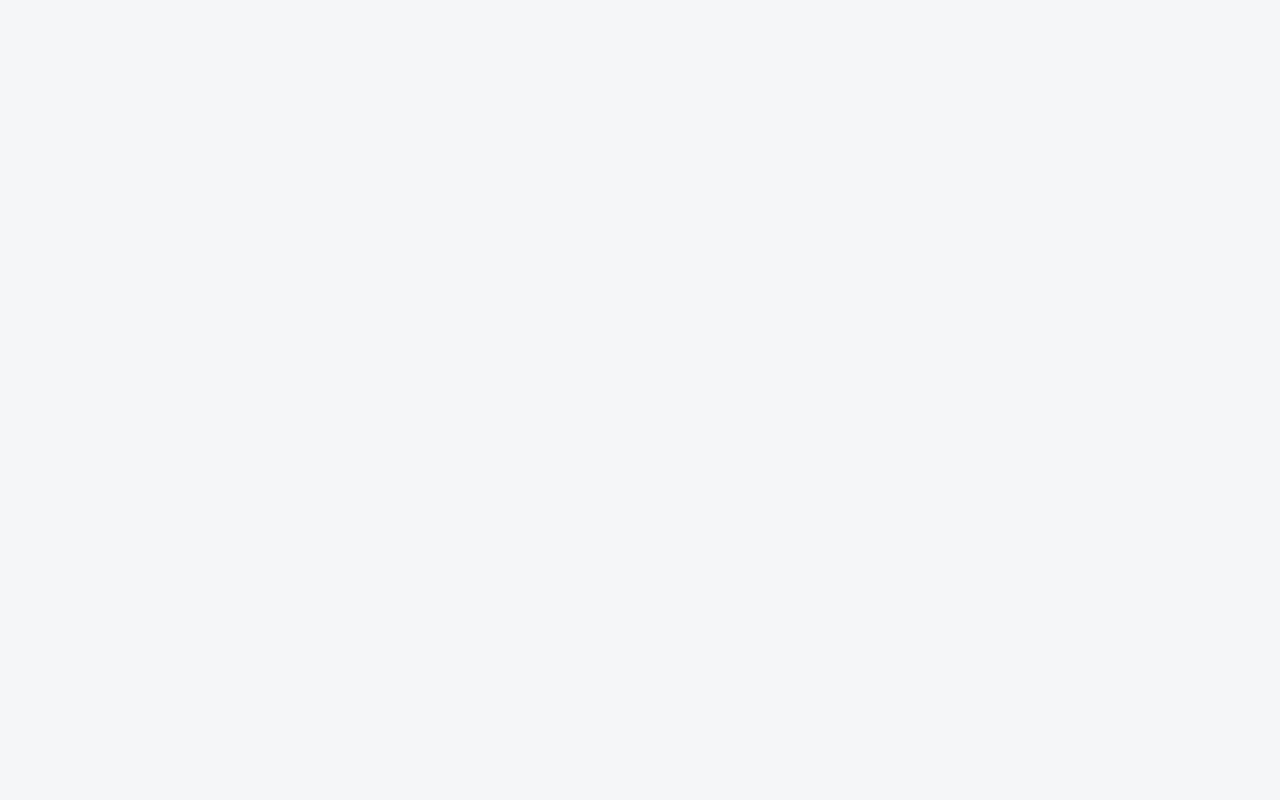
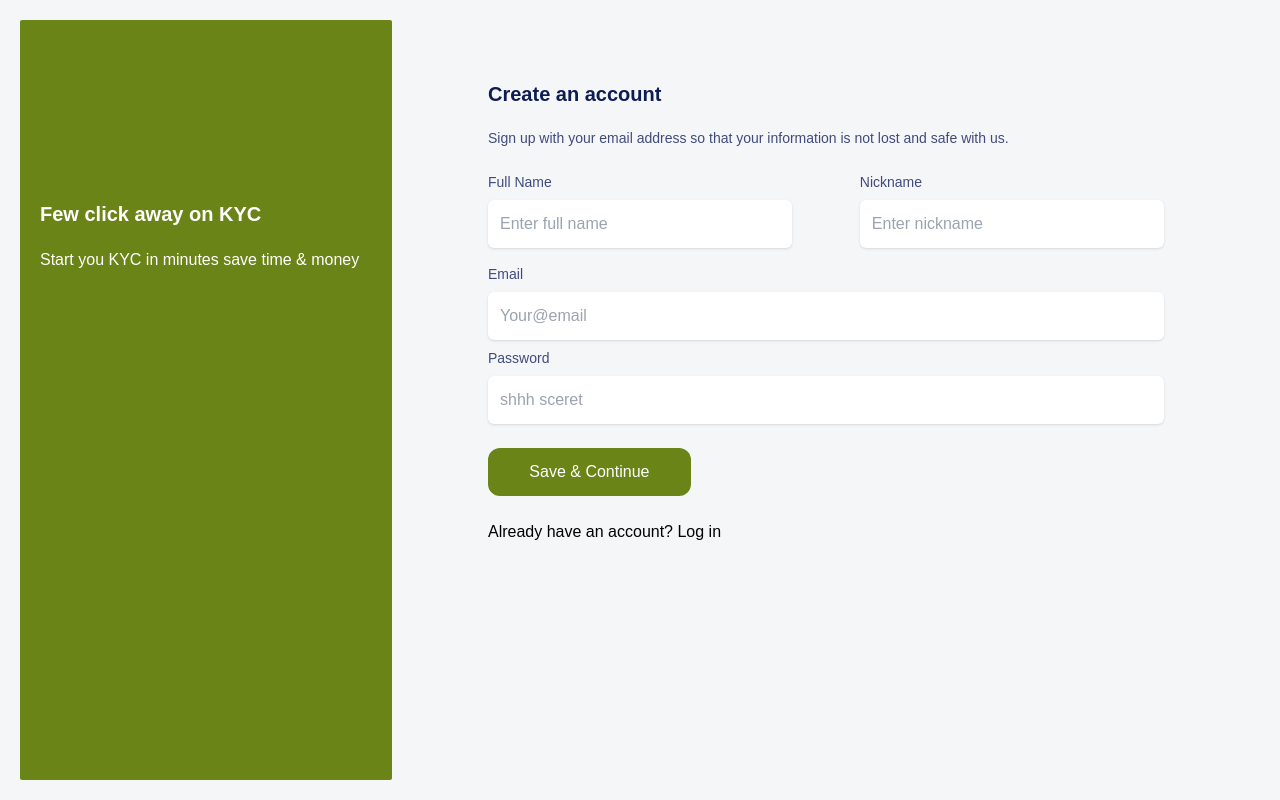
Before and after one commit to PropertyList/frontend, a React (Create React App) app: page /signup in a window 1280 px wide. Before the commit this address had no page. Built offline with nearby package versions, Linux system fonts and the light colour scheme.

Commit message:
:sparkles: Added signup page

```diff
--- a/src/pages/Index.jsx
+++ b/src/pages/Index.jsx
@@ -2,12 +2,14 @@ import React from "react";
 import { BrowserRouter, Route, Routes } from "react-router-dom";
 import Home from "./Home";
 import PersonalDetails from "./PersonalDetails";
+import SignUp from "./SignUp";
 const Index = () => {
   return (
     <BrowserRouter>
       <Routes>
         <Route path="/" element={<Home />} />
         <Route path="/kyc" element={<PersonalDetails />} />
+        <Route path="/signup" element={<SignUp />} />
       </Routes>
     </BrowserRouter>
   );
--- a/src/pages/PersonalDetails.jsx
+++ b/src/pages/PersonalDetails.jsx
@@ -18,7 +18,7 @@ const PersonalDetails = () => {
         <input
           type="text"
           placeholder="Flat no / House no"
-          className="p-3 rounded-md outline-none"
+          className="shadow p-3 rounded-md outline-none"
         />
         <label className="text-[#404B7C] font-normal text-sm my-2">
           Line 2
@@ -26,7 +26,7 @@ const PersonalDetails = () => {
         <input
           type="text"
           placeholder="Street name / Building no / Plot no"
-          className="p-3 rounded-md outline-none"
+          className="shadow p-3 rounded-md outline-none"
         />
         <div className="flex flex-row justify-between my-2">
           <div className="flex flex-col basis-[45%]">
@@ -36,7 +36,7 @@ const PersonalDetails = () => {
             <input
               type="text"
               placeholder="Enter city name"
-              className="p-3 rounded-md outline-none"
+              className="shadow p-3 rounded-md outline-none"
             />
           </div>
           <div className="flex flex-col basis-[45%]">
@@ -46,7 +46,7 @@ const PersonalDetails = () => {
             <input
               type="text"
               placeholder="Flat no / House no"
-              className="p-3 rounded-md outline-none"
+              className="shadow p-3 rounded-md outline-none"
             />
           </div>
         </div>
@@ -58,7 +58,7 @@ const PersonalDetails = () => {
             <input
               type="text"
               placeholder="Enter country name"
-              className="p-3 rounded-md outline-none"
+              className="shadow p-3 rounded-md outline-none"
             />
           </div>
           <div className="flex flex-col basis-[45%]">
@@ -68,7 +68,7 @@ const PersonalDetails = () => {
             <input
               type="text"
               placeholder="Enter postal / zip code"
-              className="p-3 rounded-md outline-none"
+              className="shadow p-3 rounded-md outline-none"
             />
           </div>
         </div>
--- a/src/pages/Signup.jsx
+++ b/src/pages/Signup.jsx
@@ -0,0 +1,66 @@
+import React from "react";
+
+const SignUp = () => {
+  return (
+    <div className="flex flex-row p-5 h-[100vh]">
+      <div className=" rounded-sm basis-[30%] bg-[#6B8418] text-white flex flex-col p-5 leading-6">
+        <h2 className="font-semibold text-xl mb-5 mt-40">
+          Few click away on KYC
+        </h2>
+        <p>Start you KYC in minutes save time & money</p>
+      </div>
+      <form className="basis-[70%] flex flex-col px-24 py-10 flex-start">
+        <h2 className="text-[#0D1D54] font-semibold text-xl my-5">
+          Create an account
+        </h2>
+        <p className="text-[#404B7C] font-[500] text-sm mb-2">
+          {" "}
+          Sign up with your email address so that your information is not lost
+          and safe with us.
+        </p>
+        <div className="flex flex-row justify-between my-2">
+          <div className="flex flex-col basis-[45%]">
+            <label className="text-[#404B7C] font-normal text-sm my-2">
+              Full Name
+            </label>
+            <input
+              type="text"
+              placeholder="Enter full name"
+              className="shadow p-3 rounded-md outline-none"
+            />
+          </div>
+          <div className="flex flex-col basis-[45%]">
+            <label className="text-[#404B7C] font-normal text-sm my-2">
+              Nickname
+            </label>
+            <input
+              type="text"
+              placeholder="Enter nickname"
+              className="shadow p-3 rounded-md outline-none"
+            />
+          </div>
+        </div>
+        <label className="text-[#404B7C] font-normal text-sm my-2">Email</label>
+        <input
+          type="text"
+          placeholder="Your@email"
+          className="p-3 rounded-md outline-none shadow"
+        />
+        <label className="text-[#404B7C] font-normal text-sm my-2">
+          Password
+        </label>
+        <input
+          type="password"
+          placeholder="shhh sceret"
+          className="shadow p-3 rounded-md outline-none"
+        />
+        <button className="my-6 p-3 bg-[#6B8418] text-white rounded-xl w-[30%]">
+          Save & Continue
+        </button>
+        <h2>Already have an account? Log in</h2>
+      </form>
+    </div>
+  );
+};
+
+export default SignUp;
```
